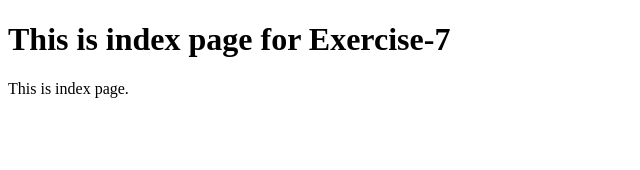
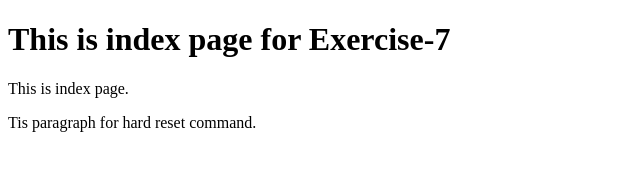
Before and after one commit to rohitkotapkar/Exercise-7, a plain HTML site: page index.html in a window 1280 px wide. Shown: the whole page, without its empty margins (0-640 px from the left). Drawn offline with Linux system fonts and the light colour scheme.

Commit message:
Update index.html for hard reset command

```diff
--- a/index.html
+++ b/index.html
@@ -5,5 +5,7 @@
 <h1>This is index page for Exercise-7</h1>
 <p>This is index page.</p>
 
+<p>Tis paragraph for hard reset command.</p>
+
 </body>
 </html>
```
